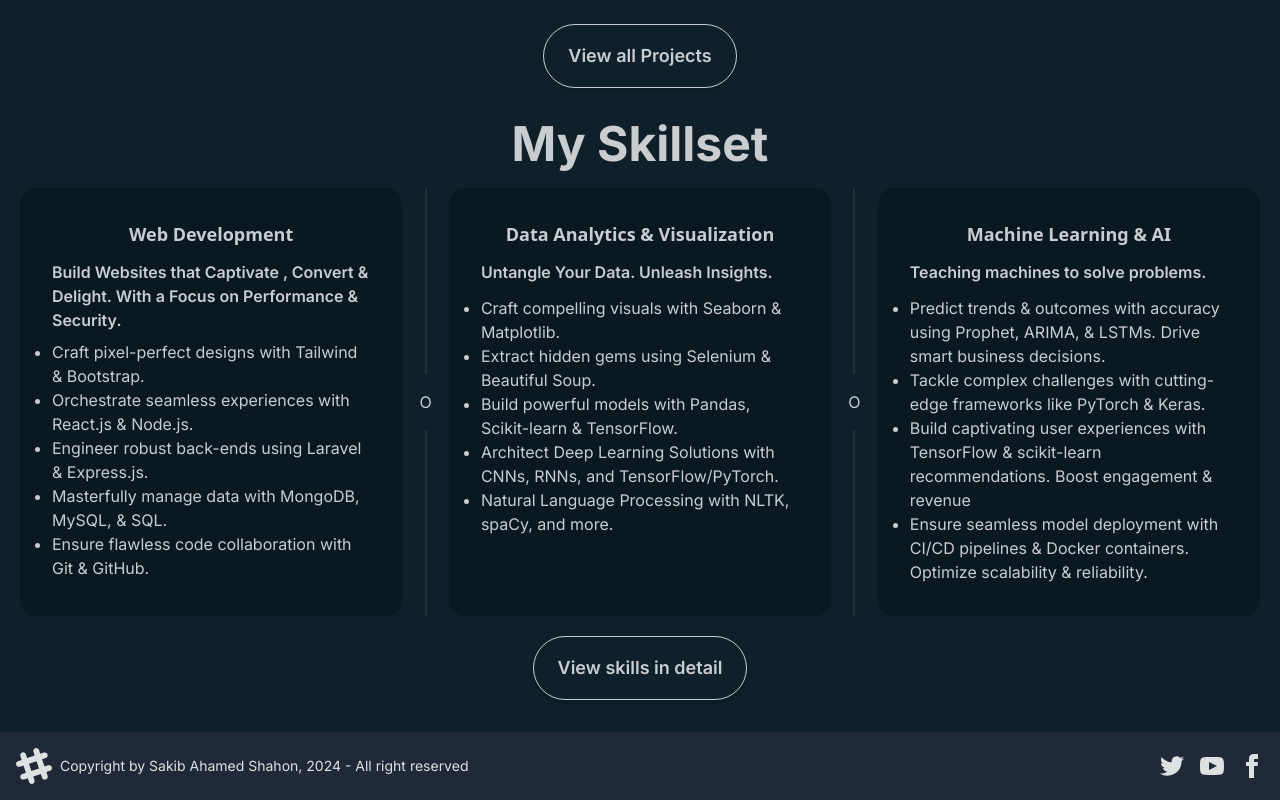
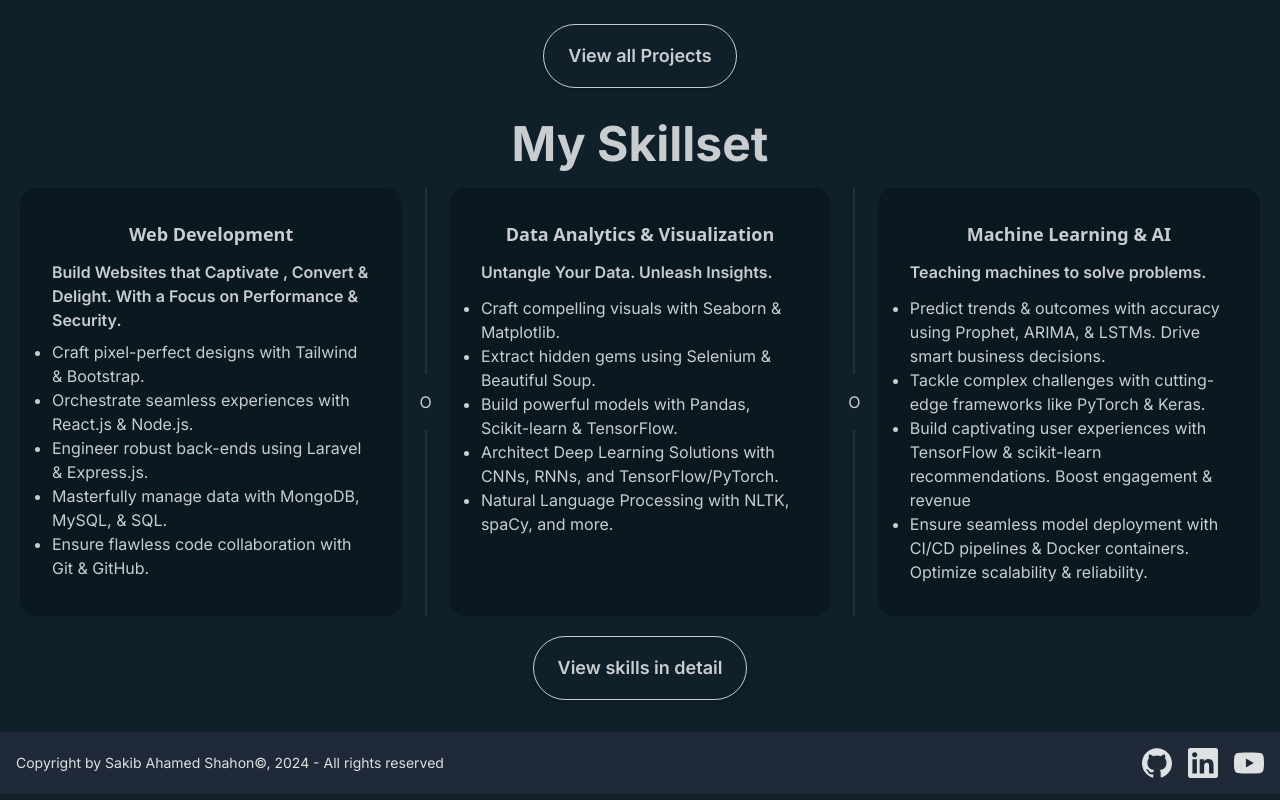
Before and after one commit to sakib3201/sakibshahon-portfolio, a Next.js app: page / in a window 1280 px wide. Shown: the part 1153-1953 px from the top of the page. Built offline with nearby package versions, Linux system fonts and the light colour scheme.

Commit message:
Updated Readme

```diff
--- a/package.json
+++ b/package.json
@@ -13,7 +13,8 @@
     "gsap": "^3.12.5",
     "next": "14.1.0",
     "react": "^18",
-    "react-dom": "^18"
+    "react-dom": "^18",
+    "react-icons": "^5.0.1"
   },
   "devDependencies": {
     "@types/node": "^20",
--- a/src/app/components/Footer.jsx
+++ b/src/app/components/Footer.jsx
@@ -1,57 +1,19 @@
 import React from "react";
-
+import { SiGithub, SiLinkedin, SiYoutube } from "react-icons/si";
 const Footer = () => {
   return (
     <footer className="footer items-center p-4 bg-primary text-neutral-content">
-        <aside className="items-center grid-flow-col">
-            <svg
-                width="36"
-                height="36"
-                viewBox="0 0 24 24"
-                xmlns="http://www.w3.org/2000/svg"
-                fillRule="evenodd"
-                clipRule="evenodd"
-                className="fill-current hover:text-secondary"
-            >
-                <path d="M22.672 15.226l-2.432.811.841 2.515c.33 1.019-.209 2.127-1.23 2.456-1.15.325-2.148-.321-2.463-1.226l-.84-2.518-5.013 1.677.84 2.517c.391 1.203-.434 2.542-1.831 2.542-.88 0-1.601-.564-1.86-1.314l-.842-2.516-2.431.809c-1.135.328-2.145-.317-2.463-1.229-.329-1.018.211-2.127 1.231-2.456l2.432-.809-1.621-4.823-2.432.808c-1.355.384-2.558-.59-2.558-1.839 0-.817.509-1.582 1.327-1.846l2.433-.809-.842-2.515c-.33-1.02.211-2.129 1.232-2.458 1.02-.329 2.13.209 2.461 1.229l.842 2.515 5.011-1.677-.839-2.517c-.403-1.238.484-2.553 1.843-2.553.819 0 1.585.509 1.85 1.326l.841 2.517 2.431-.81c1.02-.33 2.131.211 2.461 1.229.332 1.018-.21 2.126-1.23 2.456l-2.433.809 1.622 4.823 2.433-.809c1.242-.401 2.557.484 2.557 1.838 0 .819-.51 1.583-1.328 1.847m-8.992-6.428l-5.01 1.675 1.619 4.828 5.011-1.674-1.62-4.829z"></path>
-            </svg>
-            <p>Copyright by Sakib Ahamed Shahon, 2024 - All right reserved</p>
-        </aside>
-        <nav className="grid-flow-col gap-4 md:place-self-center md:justify-self-end">
-            <a>
-                <svg
-                    xmlns="http://www.w3.org/2000/svg"
-                    width="24"
-                    height="24"
-                    viewBox="0 0 24 24"
-                    className="fill-current hover:text-secondary"
-                >
-                    <path d="M24 4.557c-.883.392-1.832.656-2.828.775 1.017-.609 1.798-1.574 2.165-2.724-.951.564-2.005.974-3.127 1.195-.897-.957-2.178-1.555-3.594-1.555-3.179 0-5.515 2.966-4.797 6.045-4.091-.205-7.719-2.165-10.148-5.144-1.29 2.213-.669 5.108 1.523 6.574-.806-.026-1.566-.247-2.229-.616-.054 2.281 1.581 4.415 3.949 4.89-.693.188-1.452.232-2.224.084.626 1.956 2.444 3.379 4.6 3.419-2.07 1.623-4.678 2.348-7.29 2.04 2.179 1.397 4.768 2.212 7.548 2.212 9.142 0 14.307-7.721 13.995-14.646.962-.695 1.797-1.562 2.457-2.549z"></path>
-                </svg>
-            </a>
-            <a>
-                <svg
-                    xmlns="http://www.w3.org/2000/svg"
-                    width="24"
-                    height="24"
-                    viewBox="0 0 24 24"
-                    className="fill-current hover:text-secondary"
-                >
-                    <path d="M19.615 3.184c-3.604-.246-11.631-.245-15.23 0-3.897.266-4.356 2.62-4.385 8.816.029 6.185.484 8.549 4.385 8.816 3.6.245 11.626.246 15.23 0 3.897-.266 4.356-2.62 4.385-8.816-.029-6.185-.484-8.549-4.385-8.816zm-10.615 12.816v-8l8 3.993-8 4.007z"></path>
-                </svg>
-            </a>
-            <a>
-                <svg
-                    xmlns="http://www.w3.org/2000/svg"
-                    width="24"
-                    height="24"
-                    viewBox="0 0 24 24"
-                    className="fill-current hover:text-secondary"
-                >
-                    <path d="M9 8h-3v4h3v12h5v-12h3.642l.358-4h-4v-1.667c0-.955.192-1.333 1.115-1.333h2.885v-5h-3.808c-3.596 0-5.192 1.583-5.192 4.615v3.385z"></path>
-                </svg>
-            </a>
-        </nav>
+      <aside className="items-center grid-flow-col">
+        <p>
+          {" "}
+          Copyright by Sakib Ahamed Shahon&copy;, 2024 - All rights reserved
+        </p>
+      </aside>
+      <nav className="grid-flow-col gap-4 md:place-self-center md:justify-self-end">
+        <a className="hover:text-black"><SiGithub size={30} /></a>
+        <a className="hover:text-blue-500"><SiLinkedin size={30} /></a>
+        <a className="hover:text-red-500"><SiYoutube size={30} /></a>
+      </nav>
     </footer>
   );
 };
```
Also changed, not shown: 2 other files (tests, documents, lock files or other folders).
